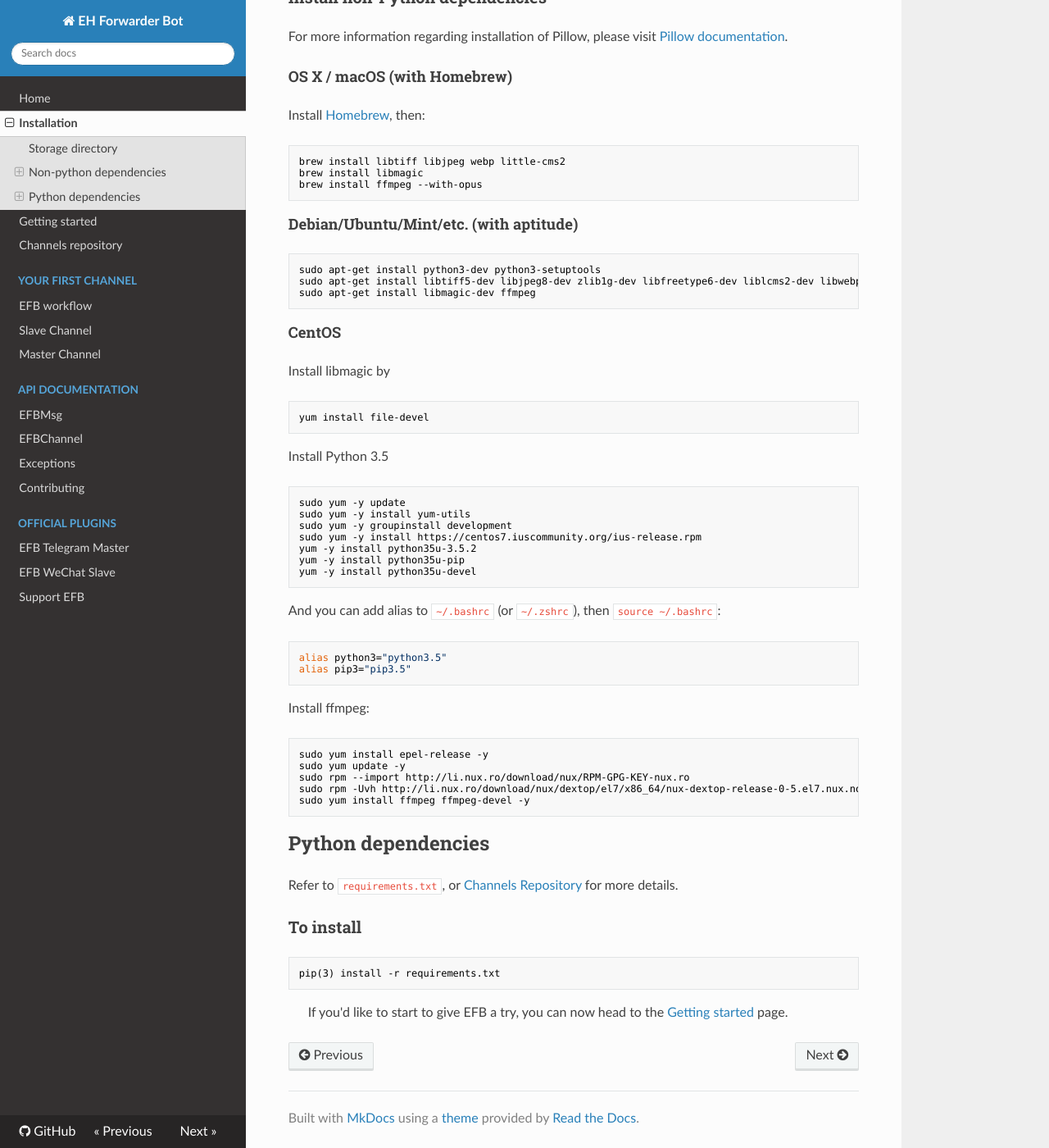
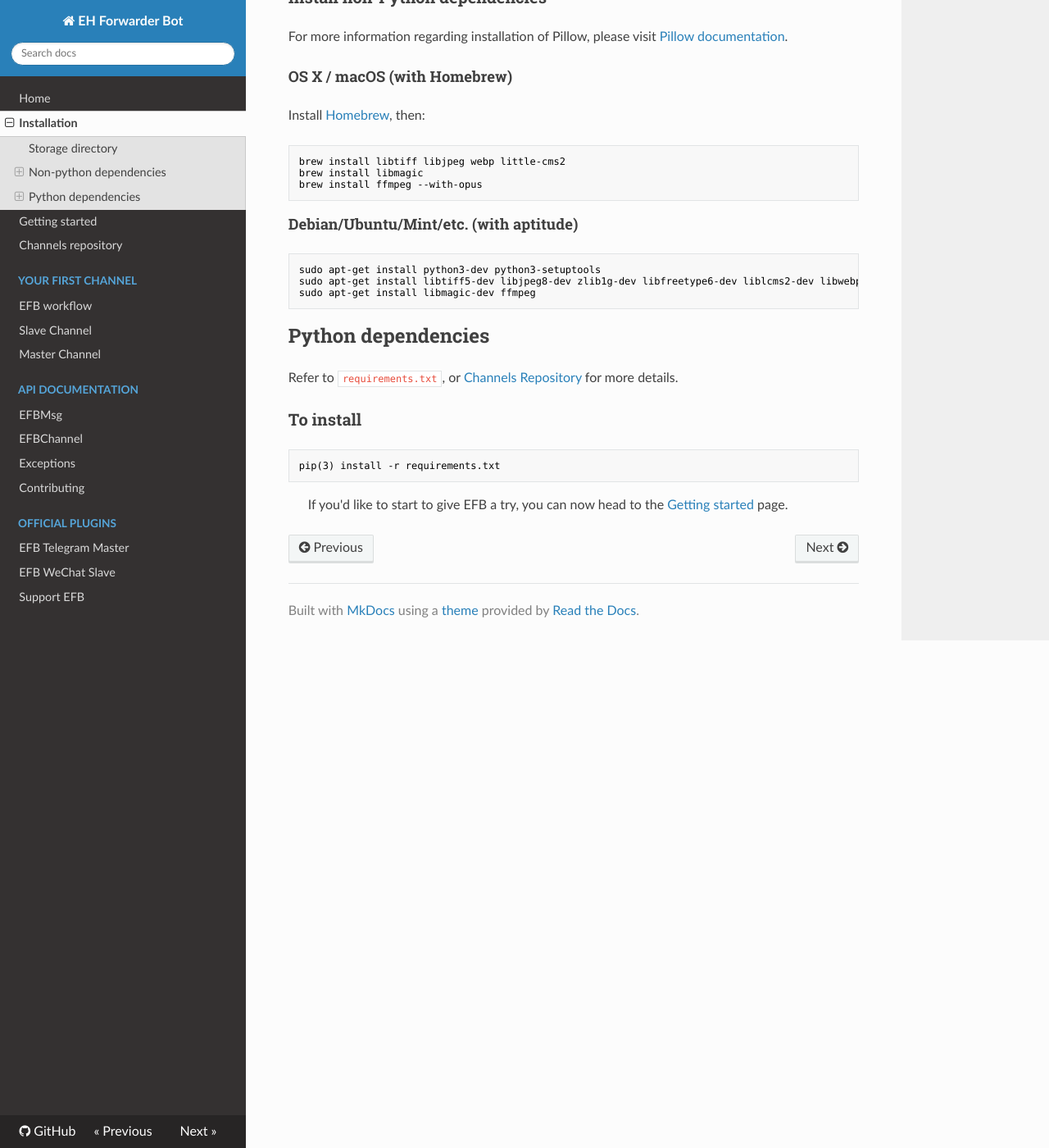
Before and after one commit to ehForwarderBot/ehForwarderBot, an MkDocs documentation site: the page built from docs/installation.md, in a window 1280 px wide and 1400 px high, scrolled down 830 px. Shown: the whole window at 82% size. Built offline with MkDocs 1.6.1, drawn with Linux system fonts in a browser that asks for light colours; nearby versions of some CDN libraries; old or Windows-style settings are respelled for this version of MkDocs.

````diff
--- a/docs/installation.md
+++ b/docs/installation.md
@@ -43,43 +43,6 @@ sudo apt-get install libtiff5-dev libjpeg8-dev zlib1g-dev libfreetype6-dev liblc
 sudo apt-get install libmagic-dev ffmpeg
 ```
 
-#### CentOS
-
-Install libmagic by
-
-```bash
-yum install file-devel
-```
-
-Install Python 3.5
-
-```bash
-sudo yum -y update
-sudo yum -y install yum-utils
-sudo yum -y groupinstall development
-sudo yum -y install https://centos7.iuscommunity.org/ius-release.rpm
-yum -y install python35u-3.5.2
-yum -y install python35u-pip
-yum -y install python35u-devel
-```
-
-And you can add alias to `~/.bashrc` (or `~/.zshrc`), then `source ~/.bashrc`:
-
-```bash
-alias python3="python3.5"
-alias pip3="pip3.5"
-```
-
- Install ffmpeg:
-
-```bash
-sudo yum install epel-release -y
-sudo yum update -y
-sudo rpm --import http://li.nux.ro/download/nux/RPM-GPG-KEY-nux.ro
-sudo rpm -Uvh http://li.nux.ro/download/nux/dextop/el7/x86_64/nux-dextop-release-0-5.el7.nux.noarch.rpm
-sudo yum install ffmpeg ffmpeg-devel -y
-```
-
 ## Python dependencies
 
 Refer to `requirements.txt`, or [Channels Repository](channels-repository.md) for more details.
--- a/main.py
+++ b/main.py
@@ -10,7 +10,7 @@ from channel import EFBChannel
 if sys.version_info.major < 3:
     raise Exception("Python 3.x is required. Your version is %s." % sys.version)
 
-__version__ = "1.4.0-dev.2"
+__version__ = "1.4.1"
 
 parser = argparse.ArgumentParser(description="EH Forwarder Bot is an extensible chat tunnel framework which allows "
                                              "users to contact people from other chat platforms, and ultimately "
````
Also changed, not shown: README.md (+3 -2 lines), docs/index.md (+3 -2 lines).
